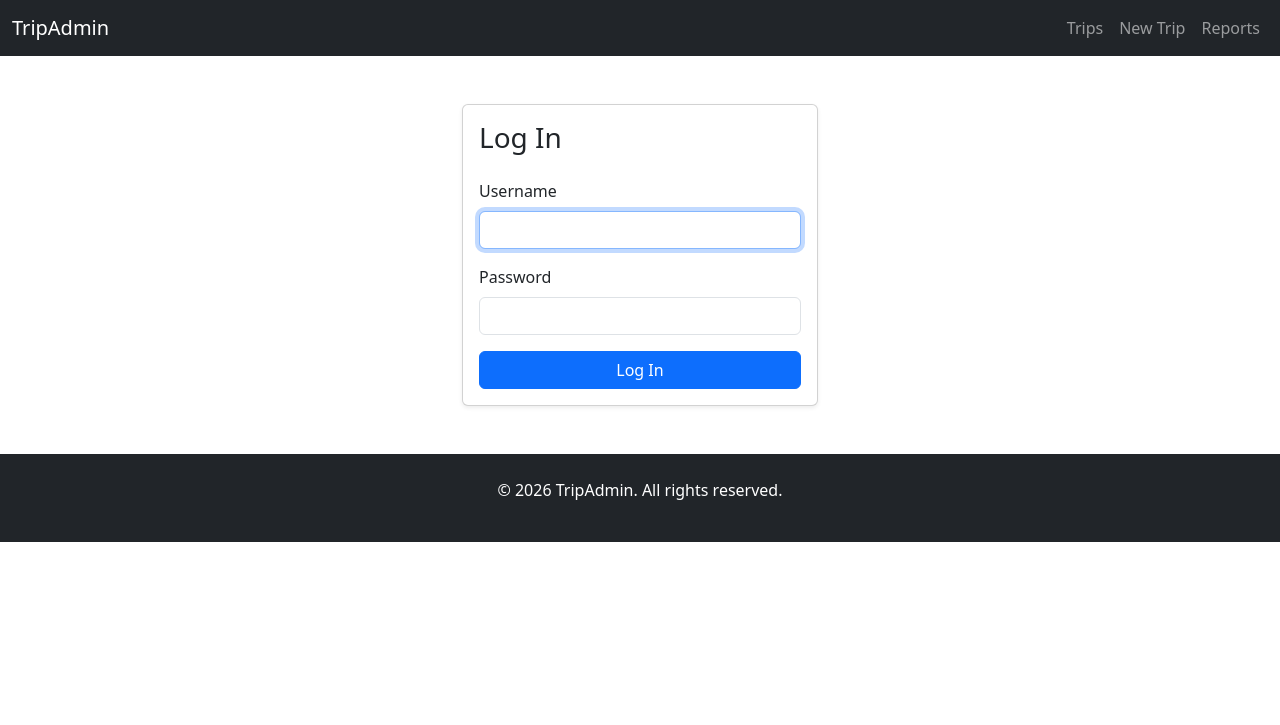
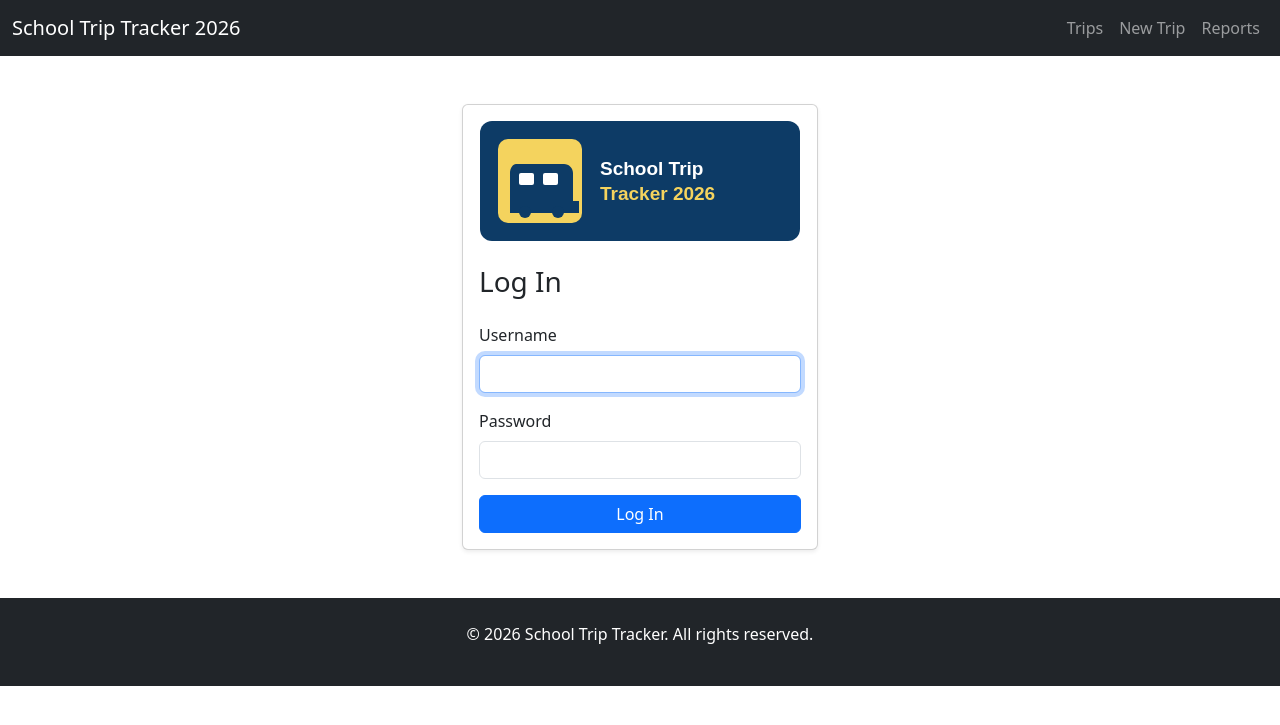
Before and after one commit to emhb007/ToolsAss3, a Django app: page /accounts/login/?next=/trips/ in a window 1280 px wide. Shown: the top 725 px of the page. Run offline with Django 5.2, Linux system fonts and the light colour scheme.

Commit message:
refactor: update branding to School Trip Tracker 2026 across templates and settings

```diff
--- a/templates/base.html
+++ b/templates/base.html
@@ -3,7 +3,7 @@
 <head>
     <meta charset="UTF-8">
     <meta name="viewport" content="width=device-width, initial-scale=1.0">
-    <title>{% block title %}TripAdmin{% endblock %}</title>
+    <title>{% block title %}School Trip Tracker 2026{% endblock %}</title>
     <!-- Bootstrap 5 CSS via CDN -->
     <link href="https://cdn.jsdelivr.net/npm/bootstrap@5.3.0/dist/css/bootstrap.min.css" rel="stylesheet">
     {% block extra_css %}{% endblock %}
@@ -12,7 +12,7 @@
     <!-- Navigation Bar -->
     <nav class="navbar navbar-expand-lg navbar-dark bg-dark">
         <div class="container-fluid">
-            <a class="navbar-brand" href="{% url 'trips:home' %}">TripAdmin</a>
+            <a class="navbar-brand" href="{% url 'trips:home' %}">School Trip Tracker 2026</a>
             <button class="navbar-toggler" type="button" data-bs-toggle="collapse" data-bs-target="#navbarNav" aria-controls="navbarNav" aria-expanded="false" aria-label="Toggle navigation">
                 <span class="navbar-toggler-icon"></span>
             </button>
@@ -45,7 +45,7 @@
     <!-- Footer -->
     <footer class="bg-dark text-white text-center py-4 mt-5">
         <div class="container">
-            <p>&copy; 2026 TripAdmin. All rights reserved.</p>
+            <p>&copy; 2026 School Trip Tracker. All rights reserved.</p>
         </div>
     </footer>
 
--- a/templates/registration/login.html
+++ b/templates/registration/login.html
@@ -1,12 +1,15 @@
 {% extends 'base.html' %}
 
-{% block title %}Log In - TripAdmin{% endblock %}
+{% load static %}
+
+{% block title %}Log In - School Trip Tracker 2026{% endblock %}
 
 {% block content %}
 <div class="row justify-content-center">
     <div class="col-md-6 col-lg-4">
         <div class="card shadow-sm">
             <div class="card-body">
+                <img src="{% static 'images/school-trip-tracker-logo-placeholder.svg' %}" alt="School Trip Tracker 2026 logo placeholder" class="img-fluid d-block mx-auto mb-4" style="width: 320px; height: 120px;">
                 <h1 class="h3 mb-4">Log In</h1>
 
                 {% if form.errors %}
--- a/templates/trips/new_trip.html
+++ b/templates/trips/new_trip.html
@@ -1,7 +1,7 @@
 {% extends 'base.html' %}
 {% load crispy_forms_tags %}
 
-{% block title %}Create New Trip - TripAdmin{% endblock %}
+{% block title %}Create New Trip - School Trip Tracker 2026{% endblock %}
 
 {% block content %}
 <h1>Create New Trip</h1>
--- a/templates/trips/permission_slip.html
+++ b/templates/trips/permission_slip.html
@@ -371,7 +371,7 @@
         <div class="letter-section">
             <div class="school-header">
                 <h1>School Trip Permission Letter</h1>
-                <p>TripAdmin — Student Travel Management</p>
+                <p>School Trip Tracker 2026 — Student Travel Management</p>
             </div>
 
             <div class="letter-date">
--- a/templates/trips/record_slip.html
+++ b/templates/trips/record_slip.html
@@ -1,7 +1,7 @@
 {% extends 'base.html' %}
 {% load crispy_forms_tags %}
 
-{% block title %}Record Slip - {{ student.first_name }} {{ student.last_name }} - TripAdmin{% endblock %}
+{% block title %}Record Slip - {{ student.first_name }} {{ student.last_name }} - School Trip Tracker 2026{% endblock %}
 
 {% block content %}
 <div class="row">
--- a/templates/trips/reports.html
+++ b/templates/trips/reports.html
@@ -1,6 +1,6 @@
 {% extends 'base.html' %}
 
-{% block title %}Reports - TripAdmin{% endblock %}
+{% block title %}Reports - School Trip Tracker 2026{% endblock %}
 
 {% block content %}
 <div class="d-flex justify-content-between align-items-center mb-4">
--- a/templates/trips/trip_detail.html
+++ b/templates/trips/trip_detail.html
@@ -1,6 +1,6 @@
 {% extends 'base.html' %}
 
-{% block title %}{{ trip.name }} - TripAdmin{% endblock %}
+{% block title %}{{ trip.name }} - School Trip Tracker 2026{% endblock %}
 
 {% block content %}
 <div class="row">
--- a/templates/trips/trip_form.html
+++ b/templates/trips/trip_form.html
@@ -1,7 +1,7 @@
 {% extends 'base.html' %}
 {% load crispy_forms_tags %}
 
-{% block title %}{% if object %}Edit Trip{% else %}Create New Trip{% endif %} - TripAdmin{% endblock %}
+{% block title %}{% if object %}Edit Trip{% else %}Create New Trip{% endif %} - School Trip Tracker 2026{% endblock %}
 
 {% block content %}
 <div class="row">
--- a/templates/trips/trip_report.html
+++ b/templates/trips/trip_report.html
@@ -1,6 +1,6 @@
 {% extends 'base.html' %}
 
-{% block title %}{{ trip.name }} Report - TripAdmin{% endblock %}
+{% block title %}{{ trip.name }} Report - School Trip Tracker 2026{% endblock %}
 
 {% block content %}
 <div class="d-flex justify-content-between align-items-start mb-4">
--- a/templates/trips/trips_list.html
+++ b/templates/trips/trips_list.html
@@ -1,6 +1,6 @@
 {% extends 'base.html' %}
 
-{% block title %}Trips - TripAdmin{% endblock %}
+{% block title %}Trips - School Trip Tracker 2026{% endblock %}
 
 {% block content %}
 <div class="row mb-4">
--- a/tripadmin/settings.py
+++ b/tripadmin/settings.py
@@ -119,6 +119,7 @@ USE_TZ = True
 # https://docs.djangoproject.com/en/6.1/howto/static-files/
 
 STATIC_URL = 'static/'
+STATICFILES_DIRS = [BASE_DIR / 'static']
 
 LOGIN_REDIRECT_URL = '/'
 LOGOUT_REDIRECT_URL = '/accounts/login/'
```
Also changed, not shown: templates/trips/home.html (+5 -2 lines), static/images/school-trip-tracker-logo-placeholder.svg (added).
